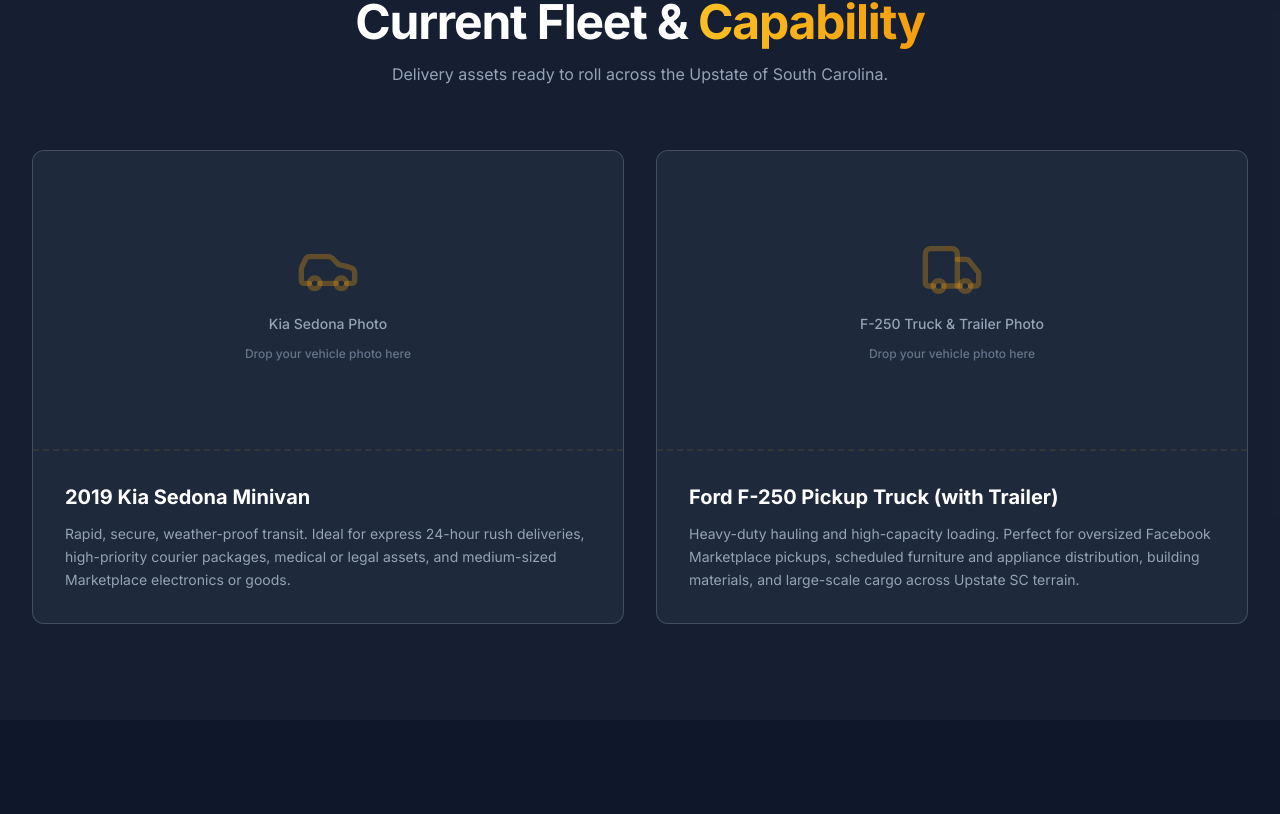
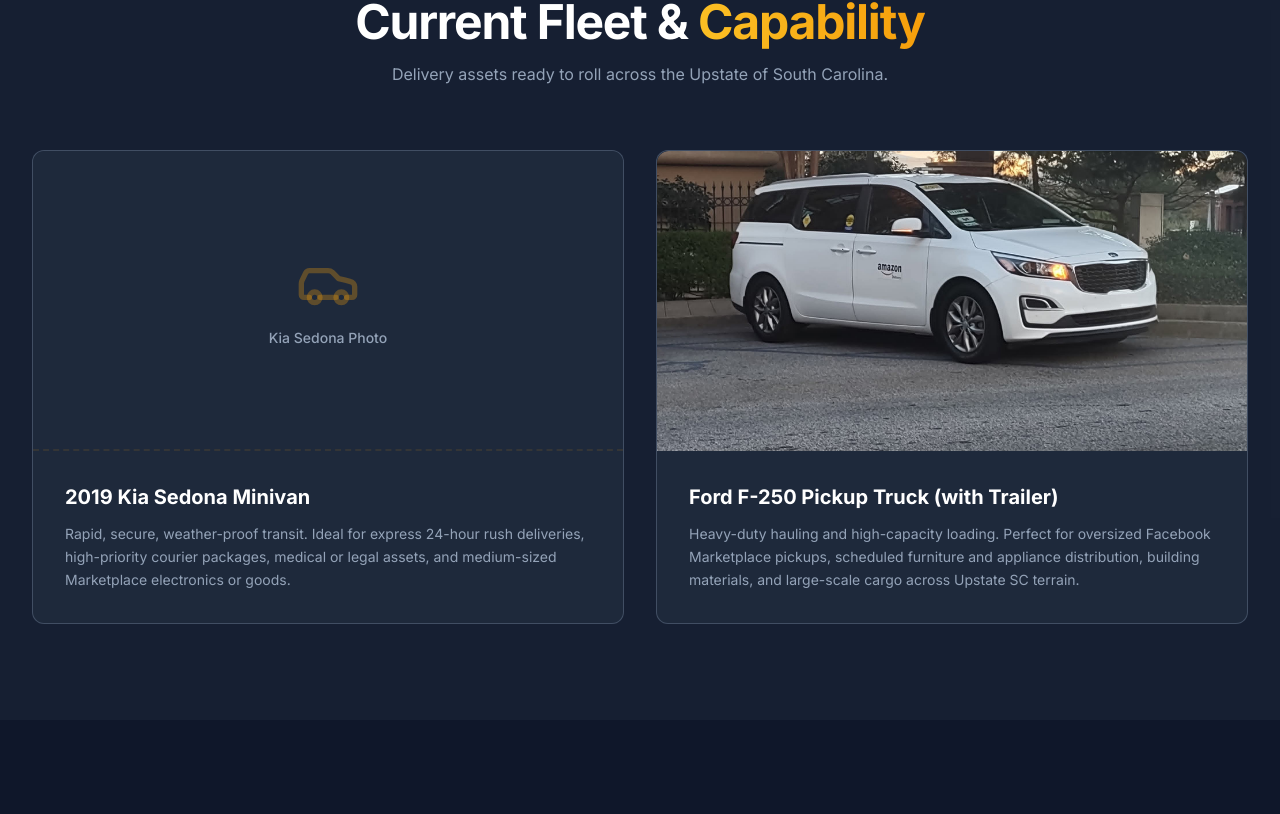
Before and after one commit to tonyzamberlin/tonydrives, a React (Vite) app: page / in a window 1280 px wide. Shown: the part 2277-3091 px from the top of the page. Built offline with nearby package versions, Linux system fonts and the light colour scheme.

Commit message:
Add gallery and fleet images

```diff
--- a/src/components/Fleet.tsx
+++ b/src/components/Fleet.tsx
@@ -6,6 +6,7 @@ const vehicles = [
     title: '2019 Kia Sedona Minivan',
     capability:
       'Rapid, secure, weather-proof transit. Ideal for express 24-hour rush deliveries, high-priority courier packages, medical or legal assets, and medium-sized Marketplace electronics or goods.',
+    photo: null,
     placeholderLabel: 'Kia Sedona Photo',
   },
   {
@@ -13,6 +14,7 @@ const vehicles = [
     title: 'Ford F-250 Pickup Truck (with Trailer)',
     capability:
       'Heavy-duty hauling and high-capacity loading. Perfect for oversized Facebook Marketplace pickups, scheduled furniture and appliance distribution, building materials, and large-scale cargo across Upstate SC terrain.',
+    photo: '/images/fleet/FB_IMG_1765689110093.jpg',
     placeholderLabel: 'F-250 Truck & Trailer Photo',
   },
 ];
@@ -43,15 +45,24 @@ export default function Fleet() {
               itemScope
               itemType="https://schema.org/Vehicle"
             >
-              {/* Image Placeholder */}
+              {/* Image */}
+              <div className="relative min-h-[240px] md:min-h-[300px] rounded-none rounded-t-xl overflow-hidden">
+                {vehicle.photo ? (
+                  <img
+                    src={vehicle.photo}
+                    alt={vehicle.title}
+                    className="absolute inset-0 w-full h-full object-cover"
+                  />
+                ) : (
                   <div
-                className="image-placeholder min-h-[240px] md:min-h-[300px] rounded-none rounded-t-xl flex-col gap-3 border-x-0 border-t-0 border-amber-500/10"
+                    className="image-placeholder h-full min-h-[240px] md:min-h-[300px] rounded-none rounded-t-xl flex-col gap-3 border-x-0 border-t-0 border-amber-500/10"
                     role="img"
                     aria-label={`Photo placeholder for ${vehicle.title}`}
                   >
                     <vehicle.icon className="w-16 h-16 text-amber-500/30" aria-hidden="true" />
                     <span className="text-navy-600 font-medium">{vehicle.placeholderLabel}</span>
-                <span className="text-navy-700 text-xs">Drop your vehicle photo here</span>
+                  </div>
+                )}
               </div>
 
               {/* Details */}
--- a/src/components/Gallery.tsx
+++ b/src/components/Gallery.tsx
@@ -1,8 +1,8 @@
 import { ImagePlus } from 'lucide-react';
 
 const photos: (string | null)[] = [
-  '/images/gallery/IMG_20230819_072928878_HDR.jpg',
-  null,
+  '/images/gallery/IMG_20260531_183731591_HDR.jpg',
+  '/images/gallery/Screenshot_20260607-130955.TikTok.png',
   null,
   null,
   null,
```
Lines whose indentation alone changed are shown as unchanged.
